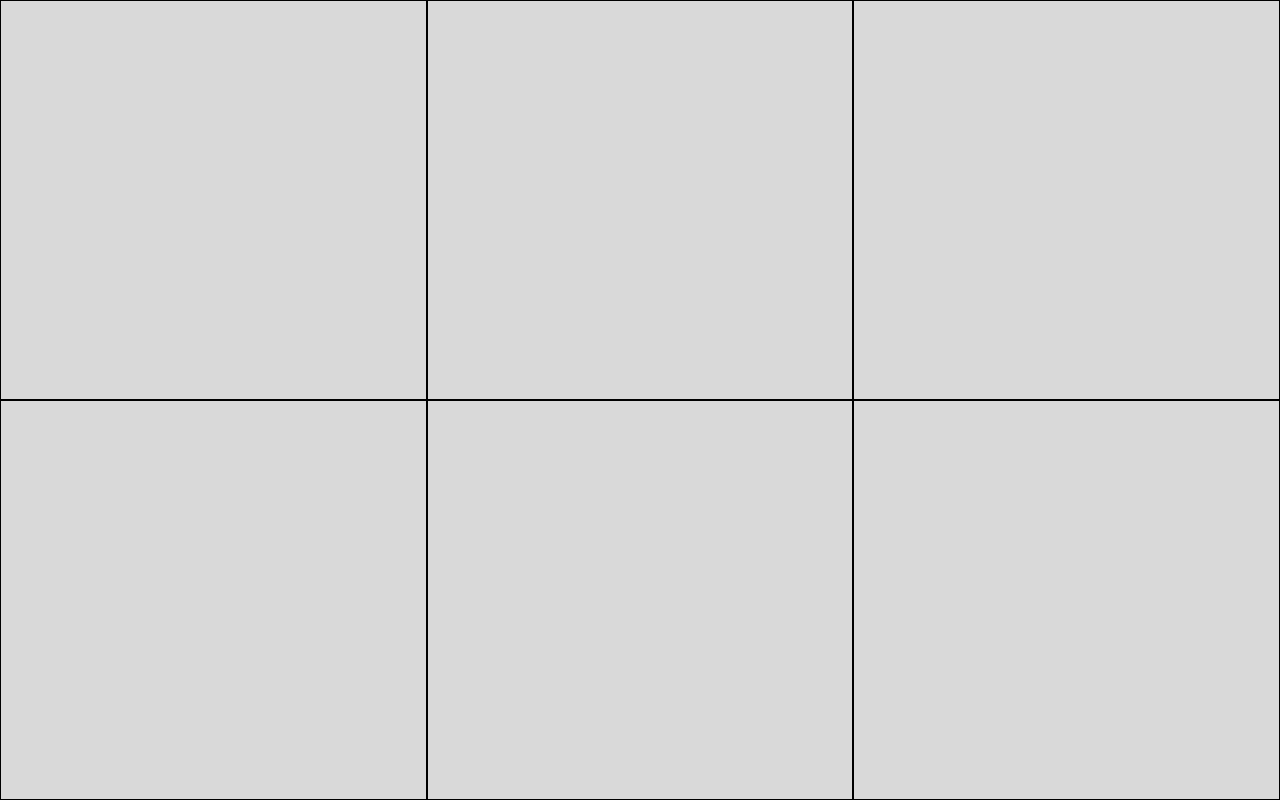
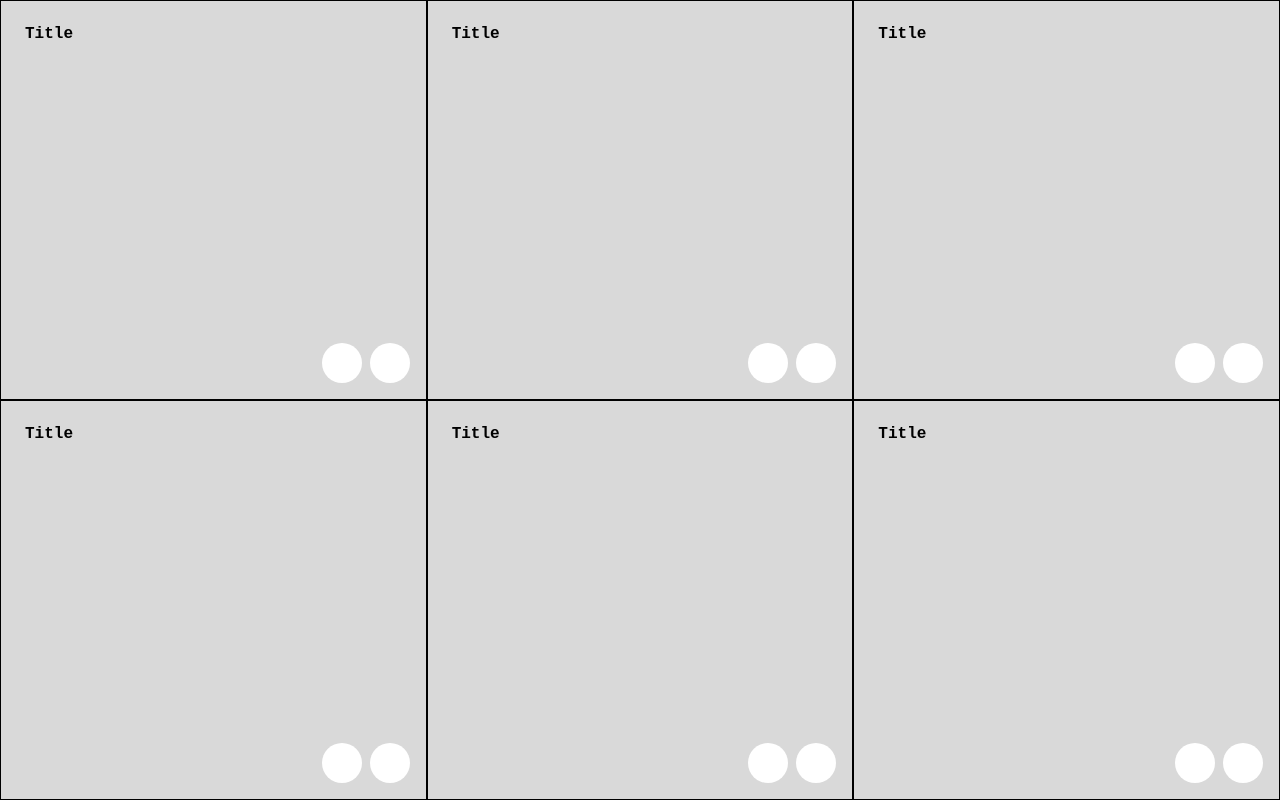
Before and after one commit to tlcottr/wifind, a Next.js app: page / in a window 1280 px wide. Built offline with nearby package versions, Linux system fonts and the light colour scheme.

Commit message:
grid items add

```diff
--- a/pages/index.tsx
+++ b/pages/index.tsx
@@ -2,6 +2,18 @@ import type { NextPage } from "next";
 import Head from "next/head";
 import Image from "next/image";
 import styles from "../styles/Home.module.scss";
+
+const GridItem = () => {
+  return (
+    <div className={styles.gridItem}>
+      <div className={styles.title}>Title</div>
+      <div className={styles.iconCluster}>
+        <div className={styles.infoIcon}></div>
+        <div className={styles.wifiIcon}></div>
+      </div>
+    </div>
+  );
+};
 
 const Home: NextPage = () => {
   return (
@@ -17,12 +29,12 @@ const Home: NextPage = () => {
 
       <main className={styles.main}>
         <div className={styles.gridContainer}>
-          <div className={styles.gridItem}></div>
-          <div className={styles.gridItem}></div>
-          <div className={styles.gridItem}></div>
-          <div className={styles.gridItem}></div>
-          <div className={styles.gridItem}></div>
-          <div className={styles.gridItem}></div>
+          <GridItem />
+          <GridItem />
+          <GridItem />
+          <GridItem />
+          <GridItem />
+          <GridItem />
         </div>
       </main>
     </div>
--- a/styles/Home.module.scss
+++ b/styles/Home.module.scss
@@ -25,6 +25,57 @@
   align-items: center;
   width: 100%;
   height: 50vh;
+  position: relative;
+}
+.title {
+  position: absolute;
+  top: 24px;
+  left: 24px;
+  font-family: "Courier New", Courier, monospace;
+  font-weight: bold;
+  font-size: 16px;
+}
+.iconCluster {
+  display: flex;
+  flex-direction: row;
+  align-items: center;
+  justify-content: space-between;
+  gap: 8px;
+  position: absolute;
+  bottom: 16px;
+  right: 16px;
+}
+.infoIcon {
+  height: 40px;
+  width: 40px;
+  border-radius: 100px;
+  background-color: #ffffff;
+  transition-property: background-color, border-color, color, fill, stroke;
+  transition-timing-function: cubic-bezier(0.4, 0, 0.2, 1);
+  transition-duration: 150ms;
+  cursor: pointer;
+}
+.infoIcon:hover {
+  background-color: #000000;
+  transition-property: background-color, border-color, color, fill, stroke;
+  transition-timing-function: cubic-bezier(0.4, 0, 0.2, 1);
+  transition-duration: 150ms;
+}
+.wifiIcon {
+  height: 40px;
+  width: 40px;
+  border-radius: 100px;
+  background-color: #ffffff;
+  transition-property: background-color, border-color, color, fill, stroke;
+  transition-timing-function: cubic-bezier(0.4, 0, 0.2, 1);
+  transition-duration: 150ms;
+  cursor: pointer;
+}
+.wifiIcon:hover {
+  background-color: #000000;
+  transition-property: background-color, border-color, color, fill, stroke;
+  transition-timing-function: cubic-bezier(0.4, 0, 0.2, 1);
+  transition-duration: 150ms;
 }
 
 .outline {
```
